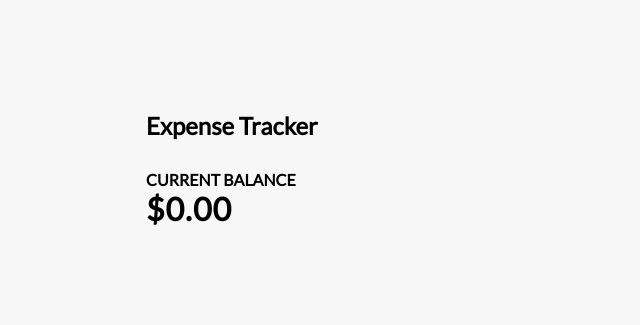
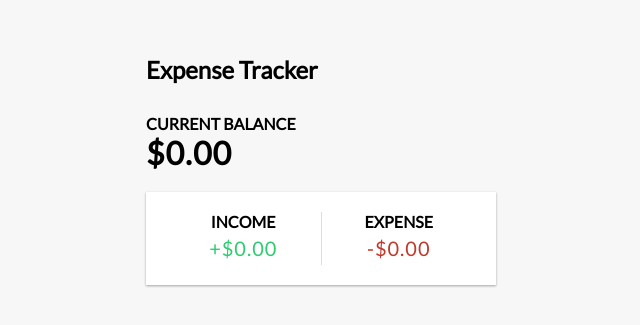
Before and after one commit to nabilk11/react-expense-tracker, a React (Create React App) app: page / in a window 1280 px wide. Shown: the part 225-550 px from the top of the page, without its empty margins (319-959 px from the left). Built offline with nearby package versions, Linux system fonts and the light colour scheme.

Commit message:
created initial income expenses comp and imported to main app

```diff
--- a/src/App.jsx
+++ b/src/App.jsx
@@ -1,6 +1,7 @@
 import './App.css';
 import Header from './components/Header';
 import Balance from './components/Balance';
+import IncomeExpenses from './components/IncomeExpenses';
 
 
 
@@ -10,6 +11,7 @@
       <Header />
       <div className="container">
         <Balance />
+        <IncomeExpenses />
       </div>
     </div>
   );
--- /dev/null
+++ b/src/components/IncomeExpenses.jsx
@@ -0,0 +1,19 @@
+import React from 'react'
+
+const IncomeExpenses = () => {
+  return (
+    <div className="inc-exp-container">
+        <div>
+          <h4>Income</h4>
+          <p id="money-plus" className="money plus">+$0.00</p>
+        </div>
+        <div>
+          <h4>Expense</h4>
+          <p id="money-minus" className="money minus">-$0.00</p>
+        </div>
+      </div>
+
+  )
+}
+
+export default IncomeExpenses
```
